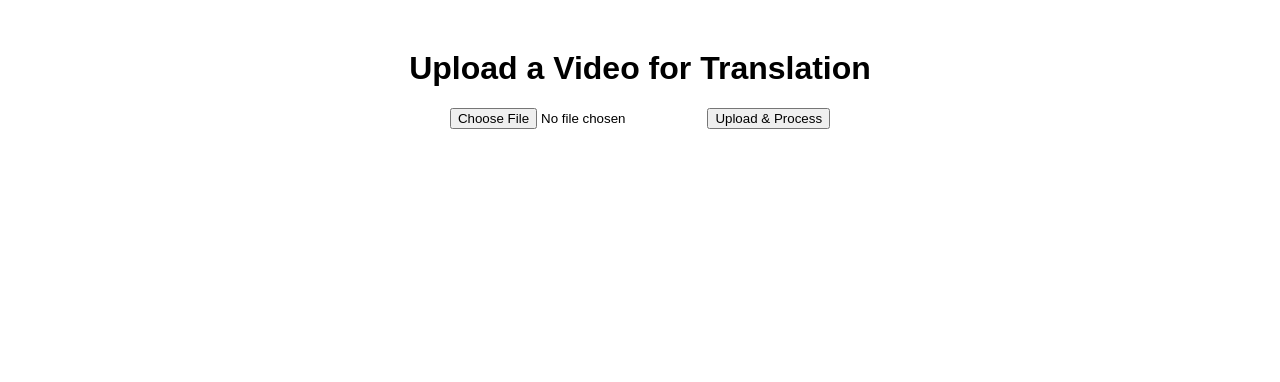
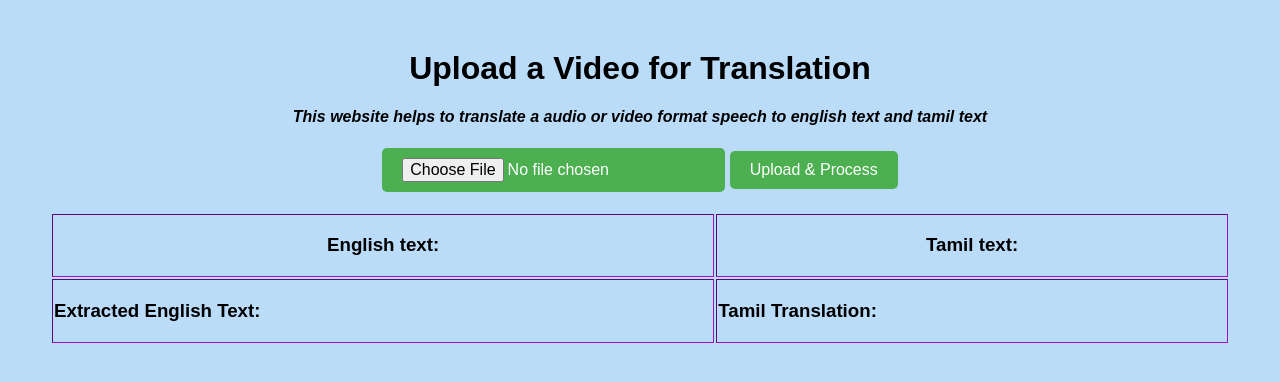
Before and after one commit to kiranrajas/KiranRaj_Eng-toTam, a plain HTML site: page templates/index.html in a window 1280 px wide. Drawn offline with Linux system fonts and the light colour scheme.

Commit message:
Update index.html with some styling

```diff
--- a/templates/index.html
+++ b/templates/index.html
@@ -3,6 +3,7 @@
 <head>
     <meta charset="UTF-8">
     <meta name="viewport" content="width=device-width, initial-scale=1.0">
+    <link rel="icon" href="translate.png">
     <title>Video Translator</title>
     <style>
         body {
@@ -16,14 +17,58 @@
         audio {
             margin-top: 10px;
         }
+        .button {
+             background-color: #4CAF50; /* Green background */
+             border: none;
+             color: white;
+            padding: 10px 20px;
+            text-align: center;
+            text-decoration: none;
+            display: inline-block;
+            font-size: 16px;
+              border-radius: 5px; /* Rounded corners */
+            cursor: pointer;
+            transition: background-color 0.3s ease-in-out;
+        }
+
+        .button:hover {
+            background-color: #45a049; /* Slightly darker green on hover */
+        }
     </style>
 </head>
-<body>
+<body style="background-color: rgb(187, 220, 249);" >
     <h1>Upload a Video for Translation</h1>
-    <input type="file" id="videoInput" accept="video/*">
-    <button onclick="uploadVideo()">Upload & Process</button>
+    <h4><i> This website helps to translate a audio or video format speech to english text and tamil text</i></h4>
+    <input class="button" type="file" id="videoInput" accept="video/*">
+    <button onclick="uploadVideo()" class="button">Upload & Process</button>
     <div id="output"></div>
+    <center>
+    <table border="10" width="100%" height="100%" style="padding: auto; border: #a013c0;">
+    <tr>
+        <th>
+            <center><h3>English text:</h3>
 
+    </center></th>
+    <th>
+        <center>
+        <h3>Tamil text:</h3>
+        </center>
+</th>
+</tr>
+<tr>
+    <td>
+        <h3>Extracted English Text:</h3>
+    <div id="output1"></div>
+
+</td>
+    <td>
+        <h3>Tamil Translation:</h3>
+        <div id="output2"></div>
+    </td>
+</tr>
+
+</table>
+</center>
     <script>
         async function uploadVideo() {
             const fileInput = document.getElementById('videoInput');
@@ -31,12 +76,10 @@
                 alert("Please select a video file.");
                 return;
             }
-
+            document.getElementById('output1').innerHTML = "Processing...";
+            document.getElementById('output2').innerHTML = "Processing...";
             const formData = new FormData();
             formData.append("video", fileInput.files[0]);
-
-            document.getElementById('output').innerHTML = "Processing...";
-
             try {
                 const response = await fetch("https://kiranraj-eng-totam-1.onrender.com/process-video", {
                     method: "POST",
@@ -48,17 +91,12 @@
                     document.getElementById('output').innerHTML = "Error: " + data.error;
                     return;
                 }
+                document.getElementById('output1').innerHTML = `
+                    <p style="padding:3%; text-align: justify;">${data.english_text}</p>
+                `;
+                document.getElementById('output2').innerHTML = `
+                    <p style="padding:3%; text-align: justify;">${data.tamil_text}</p>
 
-                document.getElementById('output').innerHTML = `
-                    <h3>English Text:</h3>
-                    <p>${data.english_text}</p>
-                    <h3>Tamil Translation:</h3>
-                    <p>${data.tamil_text}</p>
-                    <h3>Audio Output:</h3>
-                    <audio controls>
-                        <source src="${data.audio_url}" type="audio/mpeg">
-                        Your browser does not support the audio element.
-                    </audio>
                 `;
             } catch (error) {
                 document.getElementById('output').innerHTML = "Error: " + error.message;
```
